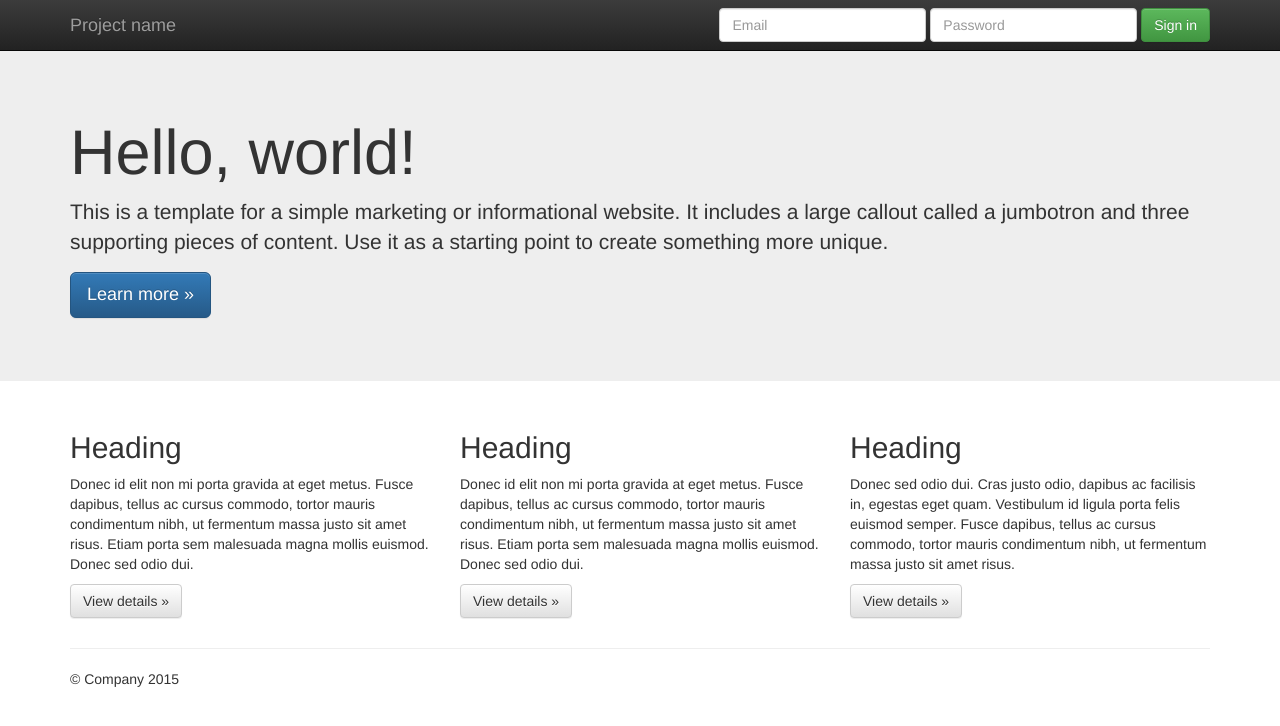
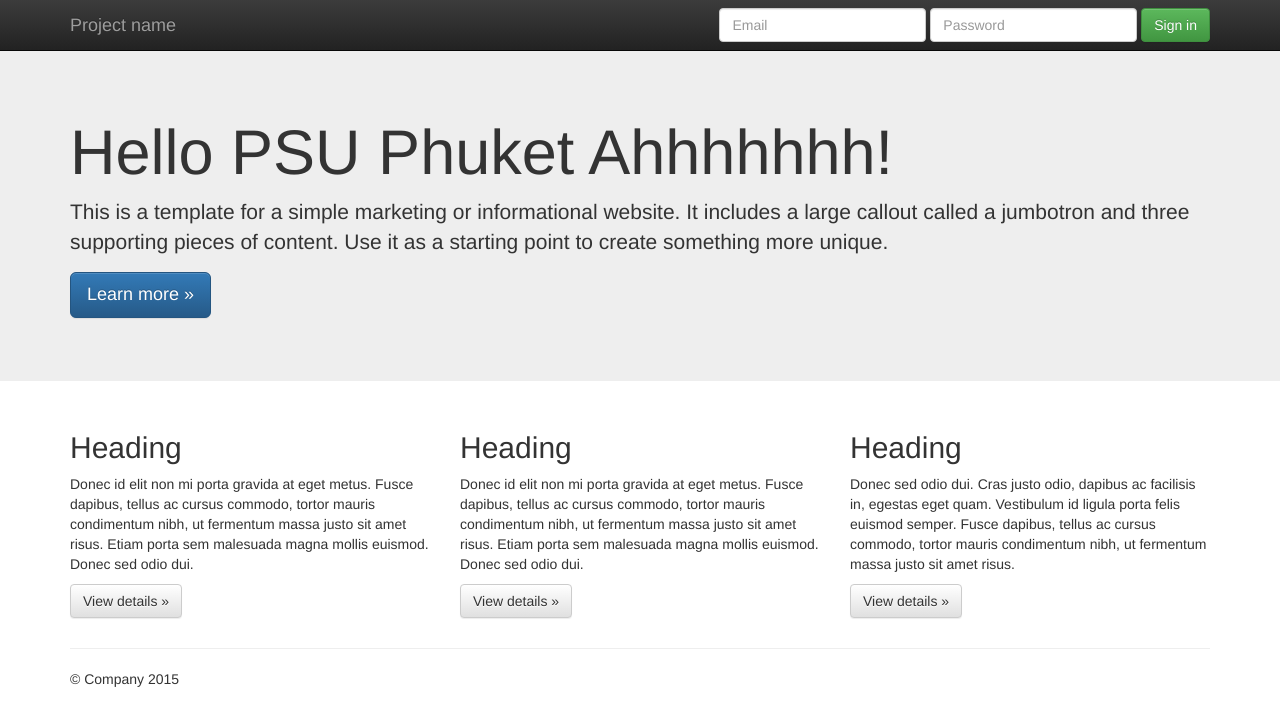
Before and after one commit to endokagi/SCM2020-6030213041, a plain HTML site: page index.html in a window 1280 px wide. Drawn offline with nearby package versions, Linux system fonts and the light colour scheme.

Commit message:
Commit changes

```diff
--- a/index.html
+++ b/index.html
@@ -55,7 +55,7 @@
     <!-- Main jumbotron for a primary marketing message or call to action -->
     <div class="jumbotron">
       <div class="container">
-        <h1>Hello, world!</h1>
+        <h1>Hello PSU Phuket Ahhhhhhh!</h1>
         <p>This is a template for a simple marketing or informational website. It includes a large callout called a jumbotron and three supporting pieces of content. Use it as a starting point to create something more unique.</p>
         <p><a class="btn btn-primary btn-lg" href="#" role="button">Learn more &raquo;</a></p>
       </div>
```
